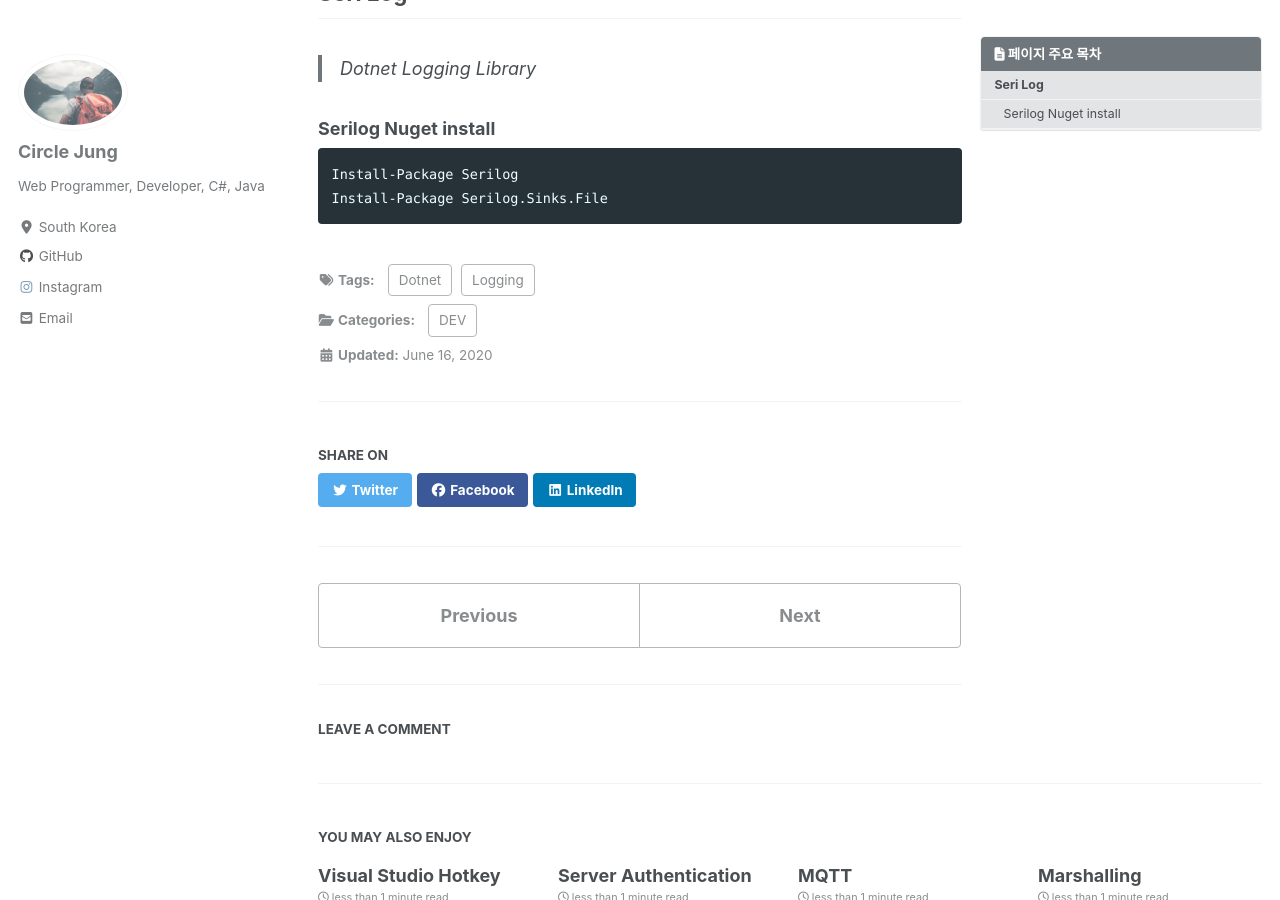
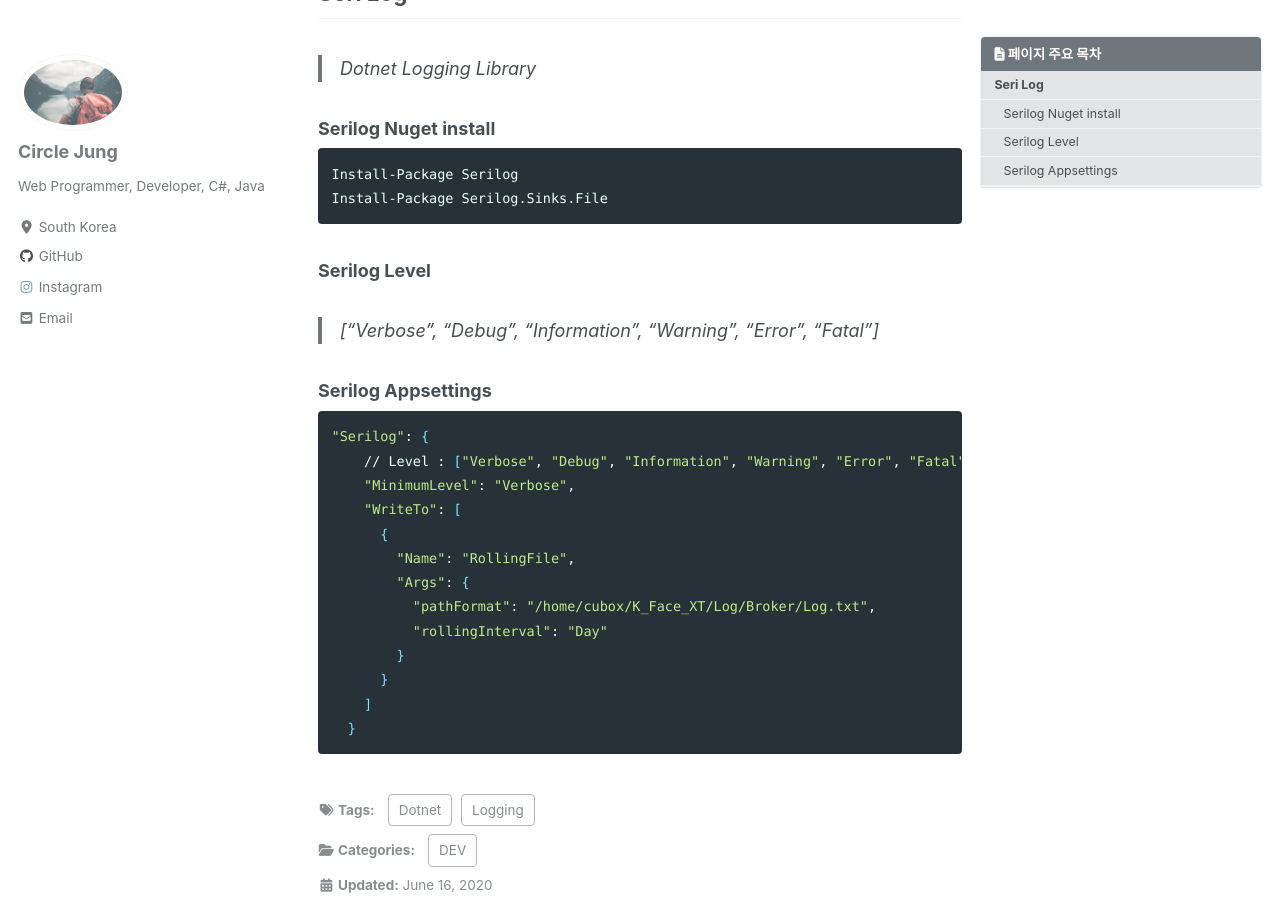
Before and after one commit to jwh0124/jwh0124.github.io, a Jekyll site: the page built from _posts/2020-06-16-seri_log.md, in a window 1280 px wide and 900 px high, scrolled down 221 px. Built offline with Jekyll 4.4.1, drawn with Linux system fonts in a browser that asks for light colours; cached includes are drawn as plain includes; nearby versions of some CDN libraries; comment, search, counter and statistics services are not loaded.

Commit message:
add serilog dynamic level

````diff
--- a/_posts/2020-06-16-seri_log.md
+++ b/_posts/2020-06-16-seri_log.md
@@ -24,3 +24,25 @@ last_modified_at: 2020-06-16T09:07:00+09:00
 Install-Package Serilog
 Install-Package Serilog.Sinks.File
 ```
+
+### Serilog Level ###
+
+> ["Verbose", "Debug", "Information", "Warning", "Error", "Fatal"]
+
+### Serilog Appsettings ###
+
+```bash
+"Serilog": {
+    // Level : ["Verbose", "Debug", "Information", "Warning", "Error", "Fatal"]
+    "MinimumLevel": "Verbose",
+    "WriteTo": [
+      {
+        "Name": "RollingFile",
+        "Args": {
+          "pathFormat": "/home/cubox/K_Face_XT/Log/Broker/Log.txt",
+          "rollingInterval": "Day"
+        }
+      }
+    ]
+  }
+```
````
